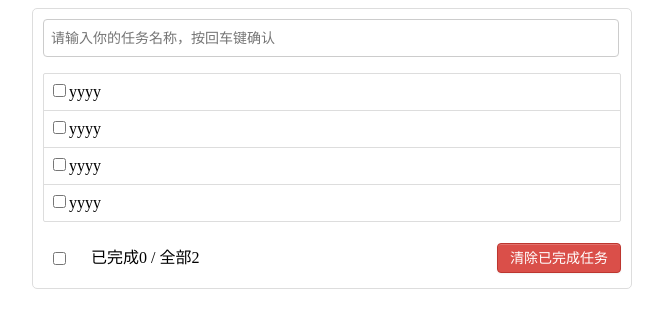
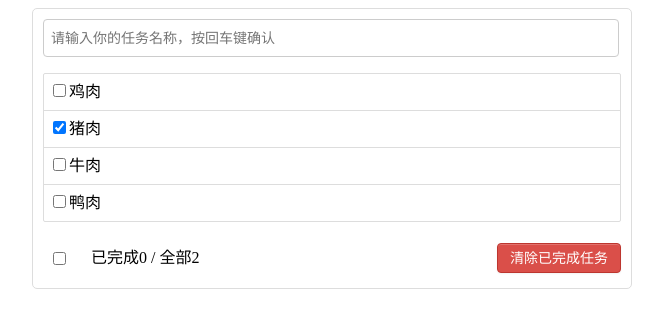
Before and after one commit to 1426098028/Vue3-Vite-TodoList, a Vue app: page / in a window 1280 px wide. Shown: the top 328 px of the page, without its empty margins (308-971 px from the left). Built offline with nearby package versions, Linux system fonts and the light colour scheme.

Commit message:
v4 完成数据渲染和添加数据功能

```diff
--- a/src/App.vue
+++ b/src/App.vue
@@ -1,28 +1,45 @@
 <template>
- <div class="todo-container">
+  <div class="todo-container">
     <div class="todo-wrap">
-    <Header />
-  <List />
-  <Footer />
+      <Header :addTodo="addTodo" />
+      <List :todoItem="todoItem" />
+      <Footer />
     </div>
   </div>
 </template>
 <script>
-import Header from "./components/Header/Header.vue"
-import List from "./components/List/List.vue"
-import Footer from "./components/Footer/Footer.vue"
-import { defineComponent } from "vue"
+import Header from "./components/Header/Header.vue";
+import List from "./components/List/List.vue";
+import Footer from "./components/Footer/Footer.vue";
+import { defineComponent, reactive, toRefs } from "vue";
 export default defineComponent({
-  name:"App",
-  components:{
-Footer,Header,List
+  name: "App",
+  components: {
+    Footer,
+    Header,
+    List,
   },
   setup() {
-    return{
+    const todolists = reactive({
+      todoItem: [
+        { id: 1, value: "鸡肉", isCheckbox: false },
+        { id: 2, value: "猪肉", isCheckbox: true },
+        { id: 3, value: "牛肉", isCheckbox: false },
+        { id: 4, value: "鸭肉", isCheckbox: false },
+      ],
+    });
 
-    }
-  }
-})
+    //添加数据
+    const addTodo = (Todo) => {
+      todolists.todoItem.unshift(Todo);
+      console.log(Todo);
+    };
+    return {
+      ...toRefs(todolists),
+      addTodo,
+    };
+  },
+});
 </script>
 
 <style>
@@ -40,7 +57,8 @@ body {
   text-align: center;
   vertical-align: middle;
   cursor: pointer;
-  box-shadow: inset 0 1px 0 rgba(255, 255, 255, 0.2), 0 1px 2px rgba(0, 0, 0, 0.05);
+  box-shadow: inset 0 1px 0 rgba(255, 255, 255, 0.2),
+    0 1px 2px rgba(0, 0, 0, 0.05);
   border-radius: 4px;
 }
 
@@ -59,7 +77,6 @@ body {
   outline: none;
 }
 
-
 /*app*/
 .todo-container {
   width: 600px;
--- a/src/assets/Api/Api.js
+++ b/src/assets/Api/Api.js
@@ -1,9 +1,9 @@
-//Ajax 请求二次封装
-return new Promise((resolve, rejected) => {
+// //Ajax 请求二次封装
+// return new Promise((resolve, rejected) => {
 
 
 
 
 
 
-})
+// })
--- a/src/components/Header/Header.vue
+++ b/src/components/Header/Header.vue
@@ -1,21 +1,47 @@
 <template>
-      <div class="todo-header">
-        <input type="text" placeholder="请输入你的任务名称，按回车键确认"/>
-      </div>
+  <div class="todo-header">
+    <input
+      type="text"
+      v-model="todovalue"
+      placeholder="请输入你的任务名称，按回车键确认"
+      @keyup.enter="addEnter"
+    />
+  </div>
 </template>
 <script>
-import{defineComponent} from "vue"
+import { defineComponent, ref } from "vue";
 export default defineComponent({
-name:"Header",
-setup (){
-    return{
-
-    }
-}
-})
+  name: "Header",
+  props: {
+    addTodo: {
+      type: Function,
+      required: true,
+    },
+  },
+  setup(props) {
+    // 定义一个ref类型的数据
+    const todovalue = ref("");
+    const addEnter = () => {
+      let Value = todovalue.value;
+      if (!Value.trim()) {
+        return false;
+      }
+      const todo = {
+        id: Date.now(),
+        value: Value.trim(),
+        isCheckbox: false,
+      };
+      props.addTodo(todo);
+    };
+    return {
+      todovalue,
+      addEnter,
+    };
+  },
+});
 </script>
 <style >
-    /*header*/
+/*header*/
 .todo-header input {
   width: 560px;
   height: 28px;
@@ -28,6 +54,7 @@ setup (){
 .todo-header input:focus {
   outline: none;
   border-color: rgba(82, 168, 236, 0.8);
-  box-shadow: inset 0 1px 1px rgba(0, 0, 0, 0.075), 0 0 8px rgba(82, 168, 236, 0.6);
+  box-shadow: inset 0 1px 1px rgba(0, 0, 0, 0.075),
+    0 0 8px rgba(82, 168, 236, 0.6);
 }
 </style>
--- a/src/components/Item/Item.vue
+++ b/src/components/Item/Item.vue
@@ -1,46 +1,25 @@
 <template>
-      <li>
-          <label>
-            <input type="checkbox"/>
-            <span>yyyy</span>
-          </label>
-          <button class="btn btn-danger" style="display:none">删除</button>
-        </li>
-      <li>
-          <label>
-            <input type="checkbox"/>
-            <span>yyyy</span>
-          </label>
-          <button class="btn btn-danger" style="display:none">删除</button>
-        </li>
-      <li>
-          <label>
-            <input type="checkbox"/>
-            <span>yyyy</span>
-          </label>
-          <button class="btn btn-danger" style="display:none">删除</button>
-        </li>
-      <li>
-          <label>
-            <input type="checkbox"/>
-            <span>yyyy</span>
-          </label>
-          <button class="btn btn-danger" style="display:none">删除</button>
-        </li>
+  <li>
+    <label>
+      <input type="checkbox" v-model="todo.isCheckbox" />
+
+      <span>{{ todo.value }}</span>
+    </label>
+    <button class="btn btn-danger" style="display: none">删除</button>
+  </li>
 </template>
 <script>
-import {defineComponent} from "vue"
+import { defineComponent } from "vue";
 export default defineComponent({
-    name:"Item",
-    setup(){
-        return{
-
-        }
-    }
-})
+  name: "Item",
+  props: ["todo"],
+  setup() {
+    return {};
+  },
+});
 </script>
 <style>
-    /*item*/
+/*item*/
 li {
   list-style: none;
   height: 36px;
--- a/src/components/List/List.vue
+++ b/src/components/List/List.vue
@@ -1,23 +1,22 @@
 <template>
-        <ul class="todo-main">
-      <Item />
-      </ul>
+  <ul class="todo-main">
+    <Item v-for="(todo, index) in todoItem" :key="index" :todo="todo" />
+  </ul>
 </template>
 <script>
-import Item from "../Item/Item.vue"
+import Item from "../Item/Item.vue";
 
-import { defineComponent } from "vue"
+import { defineComponent } from "vue";
 export default defineComponent({
-    name:"List",
-    setup(){
-        return{
-
-        }
-    },
-    components:{
-Item
-    }
-})
+  name: "List",
+  props: ["todoItem"],
+  setup() {
+    return {};
+  },
+  components: {
+    Item,
+  },
+});
 </script>
 <style>
 /*main*/
@@ -36,5 +35,4 @@ Item
   padding-left: 5px;
   margin-top: 10px;
 }
-
 </style>
```
